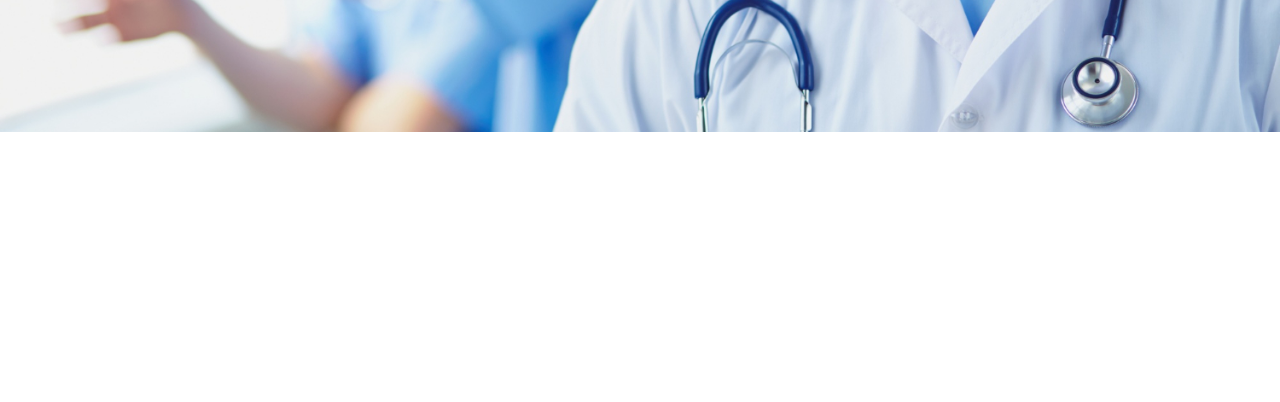
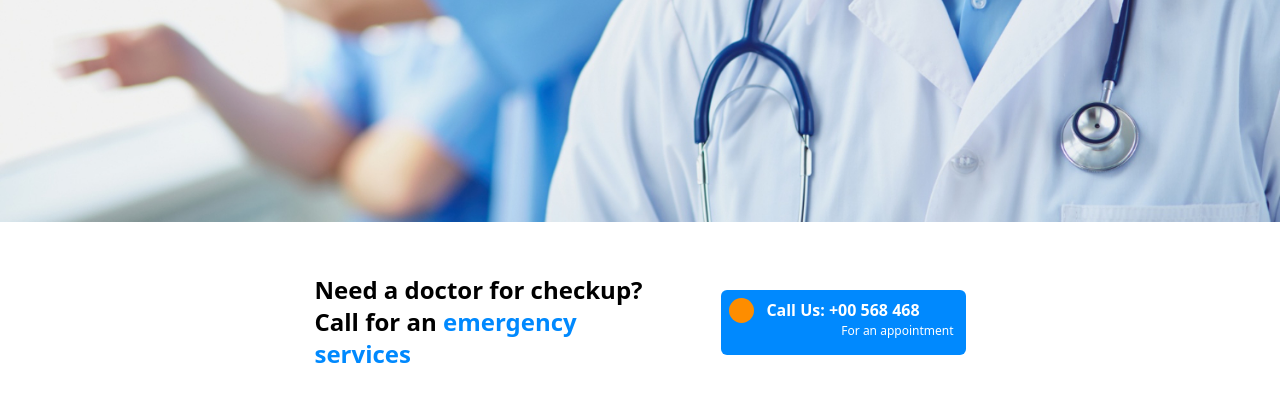
Before and after one commit to Emam-Bokhari/CodeCanvas, a website: page src/index.html in a window 1280 px wide. Shown: the part 668-1070 px from the top of the page. Before the commit the page ends 800 px from the top, so only its background shows below. Drawn offline with Linux system fonts and the light colour scheme.

Commit message:
add emergency service with text and phone number

```diff
--- a/src/index.html
+++ b/src/index.html
@@ -11,16 +11,9 @@
         crossorigin="anonymous" referrerpolicy="no-referrer" />
     <!-- Tailwind css output -->
     <link rel="stylesheet" href="output.css">
-    <style>
-        @media (min-width: 1200px) {
-            .img {
-                height: calc(100vh - 90px)
-            }
-        }
-    </style>
 </head>
 
-<body>
+<body class="bg-[#f8f8f8]">
     <!-- ==========Start Header========== -->
     <header>
 
@@ -92,9 +85,23 @@
                     <i class="fa-solid fa-arrow-right-long text-[12px] ml-2"></i></button>
             </div>
             <!-- Banner Image -->
-            <img class="w-full h-[500px]  object-cover object-center img" src="../assets/image/581.jpg" alt="">
+            <img class="w-full h-[500px] lg:h-[800px]  object-cover object-center img" src="../assets/image/581.jpg"
+                alt="">
         </div>
         <!-- End Banner -->
+
+        <!-- Start Emergency Service -->
+        <div class="w-full h-[140px] lg:h-[200px] bg-white flex items-center justify-center gap-14">
+            <h2 class="text-2xl font-bold w-[350px] ">Need a doctor for checkup? Call for an <span
+                    class="text-[#0089fe]">emergency services</span></h2>
+
+            <div class="bg-[#0089fe] w-[245px] h-[65px] rounded-md py-2 px-3 relative">
+                <div class="w-[25px] h-[25px] rounded-full bg-[#fe8d00] absolute top-2 left-2"></div>
+                <h2 class="text-white text-center font-bold">Call Us: +00 568 468</h2>
+                <p class="text-white text-right font-light text-[12px]">For an appointment</p>
+            </div>
+        </div>
+        <!-- End Emergency Service -->
 
     </header>
     <!-- ==========End Header========== -->
```
Also changed, not shown: src/output.css.
